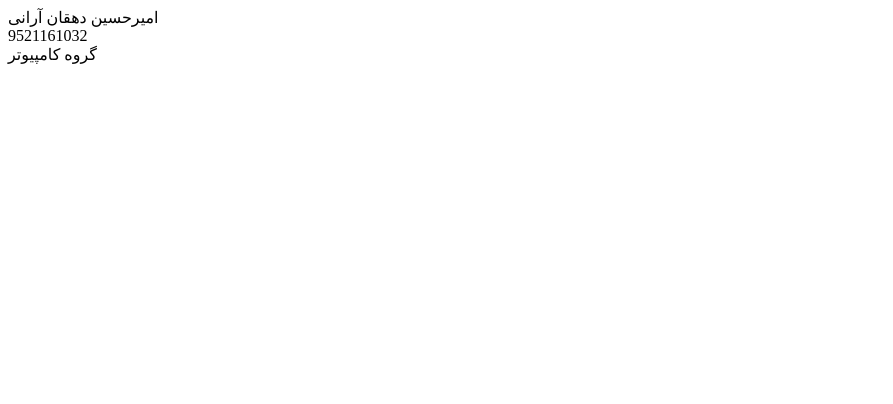
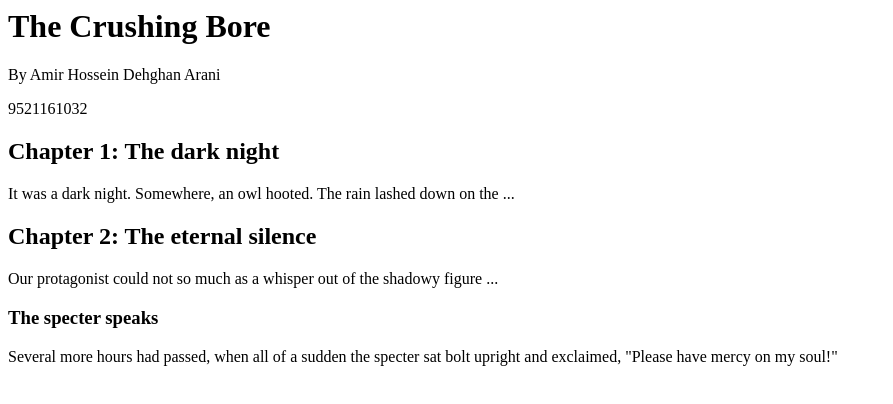
Before and after one commit to dehghan9521161032amirhosein/dehghan9521161032amirhosein.github.io, a plain HTML site: page index.html in a window 1280 px wide. Shown: the whole page, without its empty margins (0-893 px from the left). Drawn offline with Linux system fonts and the light colour scheme.

Commit message:
Initial commit

```diff
--- a/index.html
+++ b/index.html
@@ -1,14 +1,23 @@
-<html>
-<head>
-<title>
-امیرحسین دهقان
-</title>
-</head>
+
+
 <body>
- امیرحسین دهقان آرانی
-<br />
-    9521161032
-<br />
-    گروه کامپیوتر
+	<h1>The Crushing Bore</h1>
+
+		<p>By Amir Hossein Dehghan Arani </p>
+		<p>9521161032 </p>
+
+	<h2>Chapter 1: The dark night</h2>
+
+		<p>It was a dark night. Somewhere, an owl hooted. The rain lashed down on the ...</p>
+
+	<h2>Chapter 2: The eternal silence</h2>
+
+		<p>Our protagonist could not so much as a whisper out of the shadowy figure ...</p>
+
+	<h3>The specter speaks</h3>
+
+		<p>Several more hours had passed, when all of a sudden the specter sat bolt upright and exclaimed, "Please have mercy on my soul!"</p>
+
+
+
 </body>
-</html>
```
